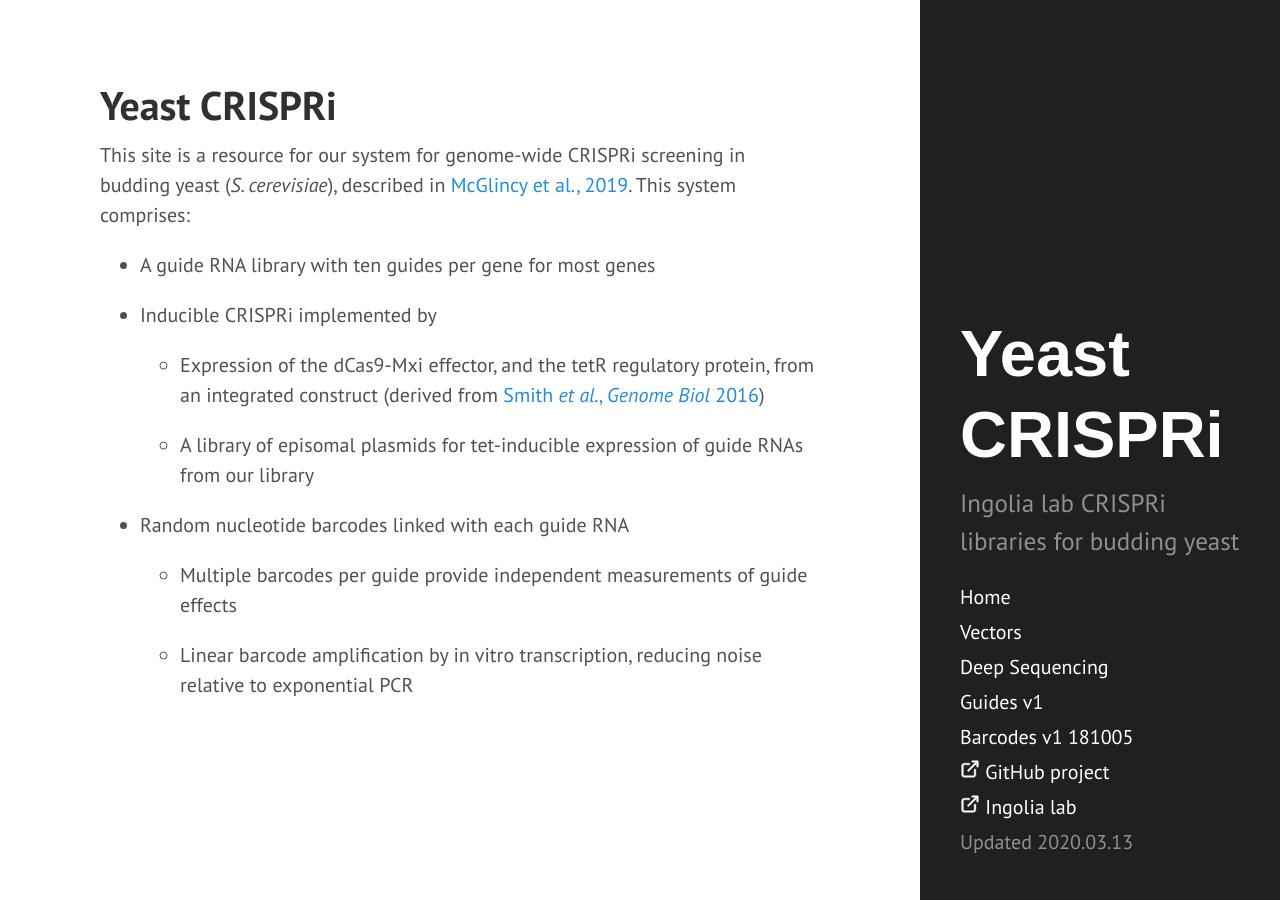
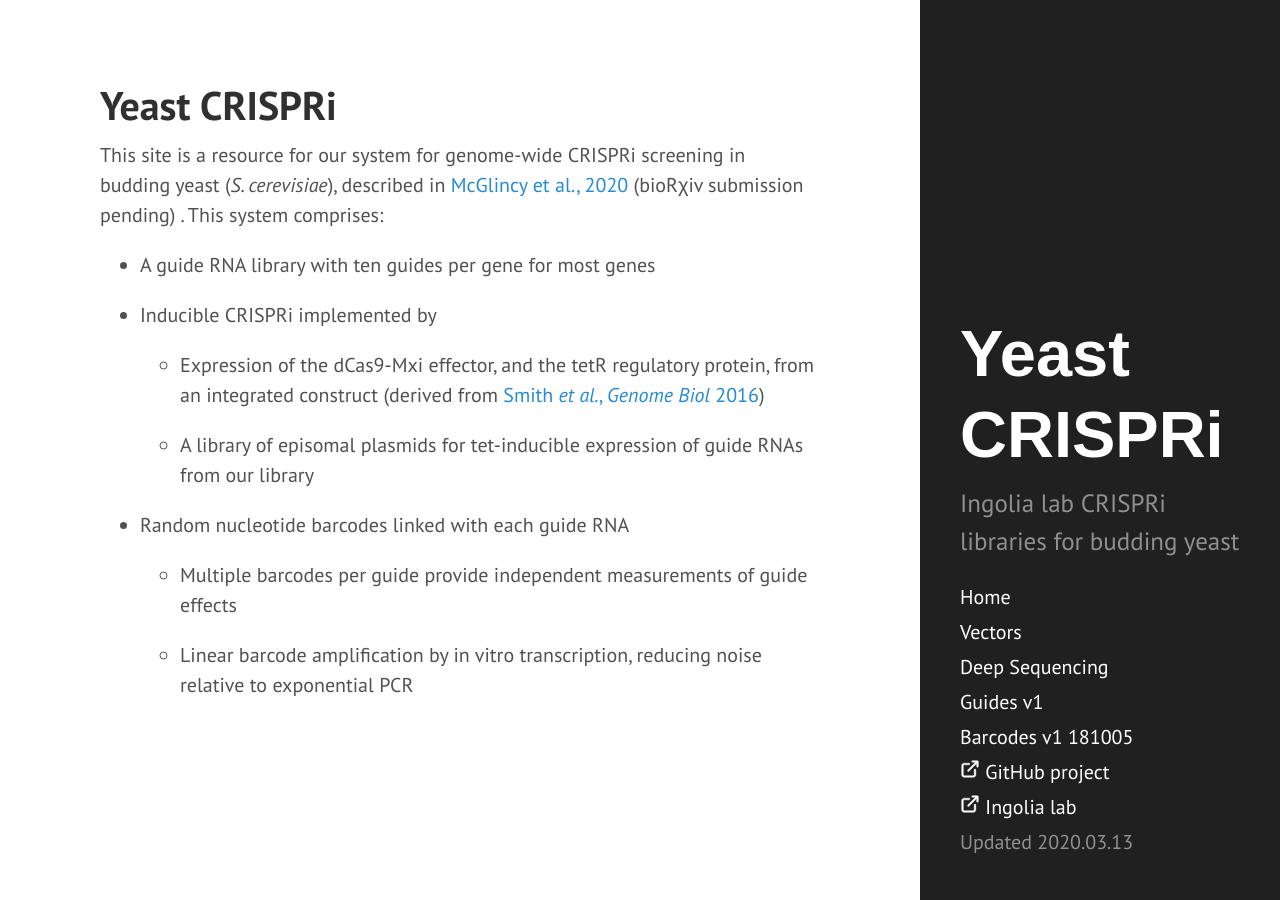
Before and after one commit to ingolia-lab/yeast-crispri, a Jekyll site: the page built from docs/index.md, in a window 1280 px wide. Built offline with Jekyll 4.4.1, drawn with Linux system fonts in a browser that asks for light colours; some web fonts are replaced.

Commit message:
Note about pending submission

```diff
--- a/docs/index.md
+++ b/docs/index.md
@@ -7,7 +7,8 @@ title: Home
 
 This site is a resource for our system for genome-wide CRISPRi
 screening in budding yeast (_S. cerevisiae_), described in [McGlincy
-et al., 2019](ZZZ). This system comprises:
+et al., 2020](https://biorxiv.org/SUBMISSION-PENDING) (bioR&chi;iv
+submission pending) . This system comprises:
 
 * A guide RNA library with ten guides per gene for most genes
 
```
